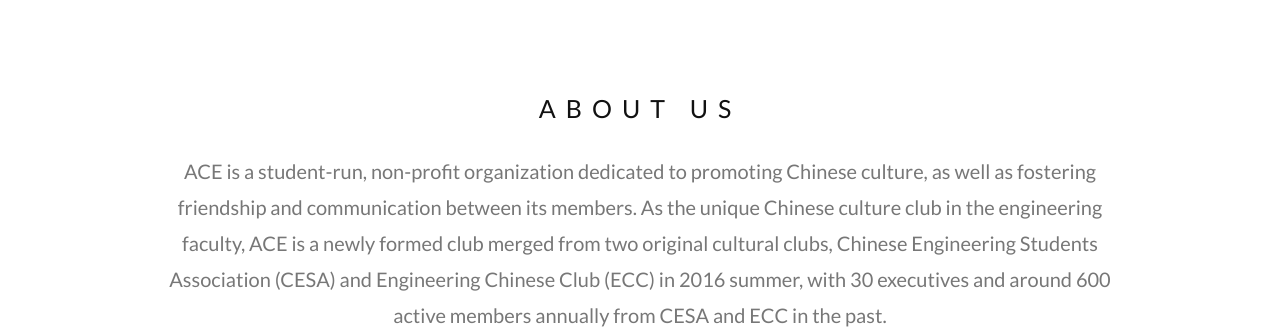
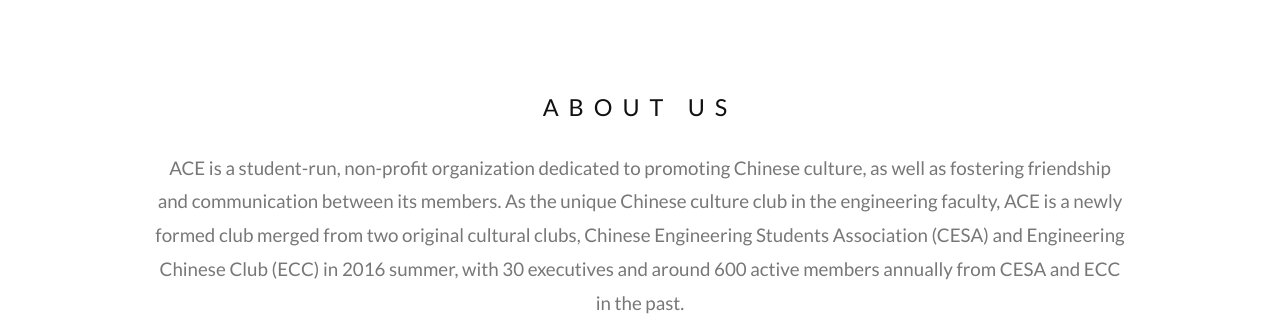
Before and after one commit to utace2017/utace2017.github.io, a plain HTML site: page index.html in a window 1280 px wide. Shown: the part 632-968 px from the top of the page. Drawn offline with nearby package versions, Linux system fonts and the light colour scheme; a script that the page names is missing.

Commit message:
fixed font size

```diff
--- a/style.css
+++ b/style.css
@@ -6,13 +6,13 @@
 h3, h4 {
   margin: 10px 0 30px 0;
   letter-spacing: 10px;
-  font-size: 25px;
+  font-size: 1.56em;
   color: #111;
   padding-top: 40px;
 }
 
 p{
-  font-size: 20px;
+  font-size: 1.25em;
 }
 h2.slider_text1{
 
```
Also changed, not shown: our_team.html (+1 -1 lines).
